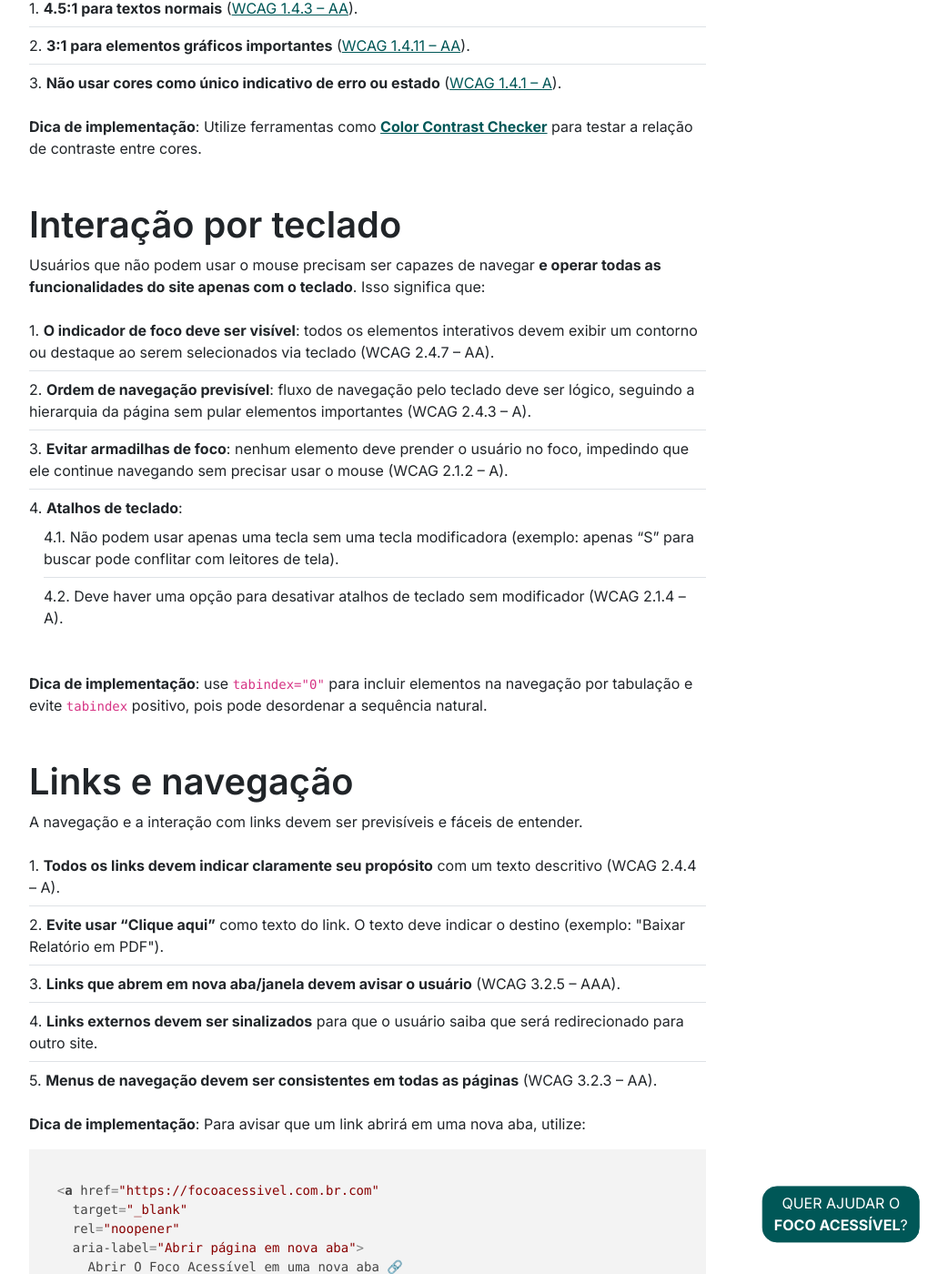
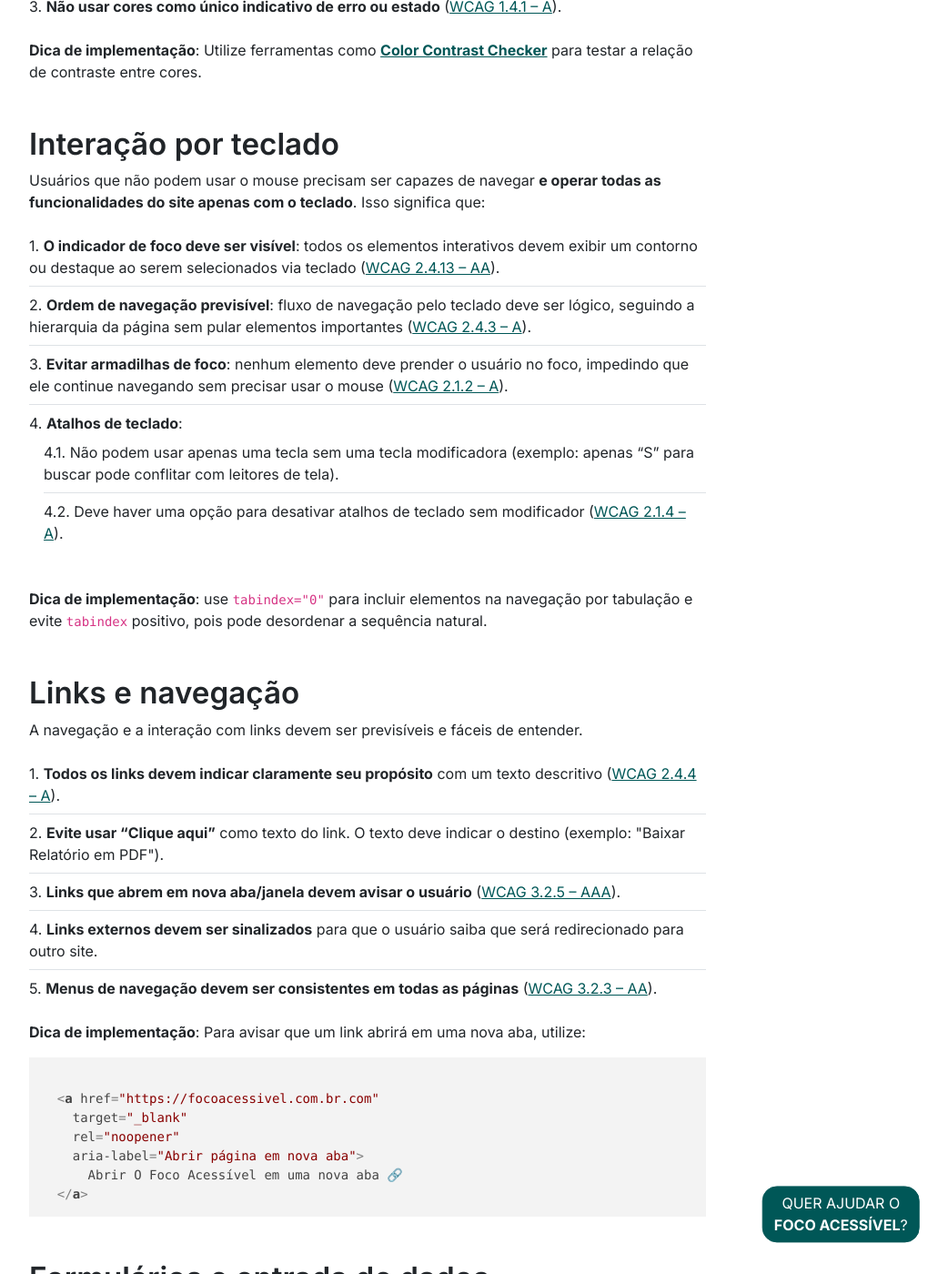
Before and after one commit to wagnerbeethoven/fa_jekyll-theme, a Jekyll site: the page built from _posts/2025-03-17-abnt-nbr-17225-2025-a-nova-norma-de-acessibilidade-digital-no-brasil.html, in a window 1280 px wide and 1400 px high, scrolled down 6241 px. Shown: the whole window at 91% size, without its empty margins (236-1278 px from the left). Built offline with Jekyll 4.4.1, drawn with Linux system fonts in a browser that asks for light colours; nearby versions of some CDN libraries; a script that is not in the unit is left out; comment, search, counter and statistics services are not loaded; some of the changed text lies outside the part shown.

Commit message:
atualização do links da wcag e dos links!

```diff
--- a/_posts/2025-03-17-abnt-nbr-17225-2025-a-nova-norma-de-acessibilidade-digital-no-brasil.html
+++ b/_posts/2025-03-17-abnt-nbr-17225-2025-a-nova-norma-de-acessibilidade-digital-no-brasil.html
@@ -78,7 +78,7 @@ legend: 'Imagem retirada da página <a href="https://jornalistainclusivo.com/bra
 <p><strong>Dica de implementação</strong>: Use <span lang="en">landmarks</span> para navegação eficiente.</p>
 <p>Exemplo: <code class="language-html">&lt;nav&gt;</code> para menus, <code class="language-html">&lt;main&gt;</code> para conteúdo principal, <code class="language-html">&lt;aside&gt;</code> para conteúdos secundários.</p>
 
-<h2>Codificação e marcação semântica</h2>
+<h3>Codificação e marcação semântica</h3>
 <p>A estrutura do código deve ser <strong>compatível com tecnologias assistivas</strong> e seguir as boas práticas de desenvolvimento acessível.</p>
 
 <ul class="list-group mb-3 list-group-flush list-group-numbered">
@@ -95,9 +95,9 @@ legend: 'Imagem retirada da página <a href="https://jornalistainclusivo.com/bra
   &lt;/div&gt;
 </code></pre>
 
-<h2>Tamanho de fonte e espaçamento entre linhas</h2>
+<h3>Tamanho de fonte e espaçamento entre linhas</h3>
 <p>A norma segue as diretrizes da <strong>WCAG 2.2</strong> e define requisitos mínimos para facilitar a leitura e  garantir que o conteúdo seja ajustável conforme a necessidade do usuário.</p>
-<h3>Tamanho de fonte</h3>
+<h4>Tamanho de fonte</h4>
 <ul class="list-group mb-3 list-group-flush list-group-numbered">
   <li class="px-0 list-group-item"><strong>Texto padrão deve ser ajustável sem perda de funcionalidade</strong>: O usuário deve poder aumentar a fonte em <strong>até 200%</strong> sem prejudicar a experiência ou cortar conteúdo (<a href="https://www.w3.org/WAI/WCAG22/Understanding/resize-text">WCAG 1.4.4 – AA</a>). </li>
   <li class="px-0 list-group-item"><strong>Texto em tamanho grande</strong>: O critério para definir um <strong>texto grande</strong> é:
@@ -122,7 +122,7 @@ legend: 'Imagem retirada da página <a href="https://jornalistainclusivo.com/bra
   }
 </code></pre>
 
-<h3>Espaçamento entre linhas e parágrafos</h3>
+<h4>Espaçamento entre linhas e parágrafos</h4>
 <ul class="list-group mb-3 list-group-flush list-group-numbered">
   <li class="px-0 list-group-item"><strong>O espaçamento entre linhas (<code class="language-html">line-height</code>) deve ser no mínimo de 1.5x</strong> o tamanho da fonte. </li>
   <li class="px-0 list-group-item"><strong>O espaçamento entre parágrafos deve ser pelo menos 2x o tamanho da fonte</strong> (<a href="https://www.w3.org/WAI/WCAG22/Understanding/text-spacing">WCAG 1.4.12 – AA</a>). </li>
@@ -141,7 +141,7 @@ legend: 'Imagem retirada da página <a href="https://jornalistainclusivo.com/bra
 </code></pre>
 <p>Isso melhora a legibilidade, especialmente para <strong>pessoas com dislexia e baixa visão</strong>.</p>
 
-<h2>Contraste e cores</h2>
+<h3>Contraste e cores</h3>
 <p>Para garantir legibilidade, a norma exige um <strong>contraste mínimo entre o texto e o fundo</strong>:</p>
 <ul class="list-group mb-3 list-group-flush list-group-numbered">
   <li class="px-0 list-group-item"><strong>4.5:1 para textos normais</strong> (<a href="https://www.w3.org/WAI/WCAG22/Understanding/contrast-minimum">WCAG 1.4.3 – AA</a>).</li>
@@ -151,29 +151,29 @@ legend: 'Imagem retirada da página <a href="https://jornalistainclusivo.com/bra
 
 <p><strong>Dica de implementação</strong>: Utilize ferramentas como <a href="https://coolors.co/contrast-checker" class="fw-bold">Color Contrast Checker</a> para testar a relação de contraste entre cores.</p>
 
-<h2>Interação por teclado</h2>
+<h3>Interação por teclado</h3>
 <p>Usuários que não podem usar o mouse precisam ser capazes de navegar <strong>e operar todas as funcionalidades do site apenas com o teclado</strong>. Isso significa que:</p>
 <ul class="list-group mb-3 list-group-flush list-group-numbered">
-  <li class="px-0 list-group-item"><strong>O indicador de foco deve ser visível</strong>: todos os elementos interativos devem exibir um contorno ou destaque ao serem selecionados via teclado (WCAG 2.4.7 – AA). </li>
-  <li class="px-0 list-group-item"><strong>Ordem de navegação previsível</strong>: fluxo de navegação pelo teclado deve ser lógico, seguindo a hierarquia da página sem pular elementos importantes (WCAG 2.4.3 – A). </li>
-  <li class="px-0 list-group-item"><strong>Evitar armadilhas de foco</strong>: nenhum elemento deve prender o usuário no foco, impedindo que ele continue navegando sem precisar usar o mouse (WCAG 2.1.2 – A). </li>
+  <li class="px-0 list-group-item"><strong>O indicador de foco deve ser visível</strong>: todos os elementos interativos devem exibir um contorno ou destaque ao serem selecionados via teclado (<a href="https://www.w3.org/WAI/WCAG22/Understanding/focus-appearance.html">WCAG 2.4.13 – AA</a>). </li>
+  <li class="px-0 list-group-item"><strong>Ordem de navegação previsível</strong>: fluxo de navegação pelo teclado deve ser lógico, seguindo a hierarquia da página sem pular elementos importantes (<a href="https://www.w3.org/WAI/WCAG22/Understanding/focus-order">WCAG 2.4.3 – A</a>). </li>
+  <li class="px-0 list-group-item"><strong>Evitar armadilhas de foco</strong>: nenhum elemento deve prender o usuário no foco, impedindo que ele continue navegando sem precisar usar o mouse (<a href="https://www.w3.org/WAI/WCAG22/Understanding/no-keyboard-trap">WCAG 2.1.2 – A</a>). </li>
   <li class="px-0 list-group-item"><strong>Atalhos de teclado</strong>:
     <ul class="list-group ps-3 mb-3 list-group-flush list-group-numbered">
       <li class="px-0 list-group-item">Não podem usar apenas uma tecla sem uma tecla modificadora (exemplo: apenas “S” para buscar pode conflitar com leitores de tela).</li>
-      <li class="px-0 list-group-item">Deve haver uma opção para desativar atalhos de teclado sem modificador (WCAG 2.1.4 – A).</li>
+      <li class="px-0 list-group-item">Deve haver uma opção para desativar atalhos de teclado sem modificador (<a href="https://www.w3.org/WAI/WCAG22/Understanding/character-key-shortcuts">WCAG 2.1.4 – A</a>).</li>
     </ul>
   </li>
 </ul>
 <p><strong>Dica de implementação</strong>: use <code class="language-html">tabindex=&quot;0&quot;</code> para incluir elementos na navegação por tabulação e evite <code class="language-html">tabindex</code> positivo, pois pode desordenar a sequência natural.</p>
 
-<h2>Links e navegação</h2>
+<h3>Links e navegação</h3>
 <p>A navegação e a interação com links devem ser previsíveis e fáceis de entender.</p>
 <ul class="list-group mb-3 list-group-flush list-group-numbered">
-  <li class="px-0 list-group-item"><strong>Todos os links devem indicar claramente seu propósito</strong> com um texto descritivo (WCAG 2.4.4 – A). </li>
+  <li class="px-0 list-group-item"><strong>Todos os links devem indicar claramente seu propósito</strong> com um texto descritivo (<a href="https://www.w3.org/WAI/WCAG22/Understanding/link-purpose-in-context">WCAG 2.4.4 – A</a>). </li>
   <li class="px-0 list-group-item"><strong>Evite usar “Clique aqui”</strong> como texto do link. O texto deve indicar o destino (exemplo: &quot;Baixar Relatório em PDF&quot;). </li>
-  <li class="px-0 list-group-item"><strong>Links que abrem em nova aba/janela devem avisar o usuário</strong> (WCAG 3.2.5 – AAA). </li>
+  <li class="px-0 list-group-item"><strong>Links que abrem em nova aba/janela devem avisar o usuário</strong> (<a href="https://www.w3.org/WAI/WCAG22/Understanding/change-on-request">WCAG 3.2.5 – AAA</a>).</li>
   <li class="px-0 list-group-item"><strong>Links externos devem ser sinalizados</strong> para que o usuário saiba que será redirecionado para outro site.</li>
-  <li class="px-0 list-group-item"><strong>Menus de navegação devem ser consistentes em todas as páginas</strong> (WCAG 3.2.3 – AA).</li>
+  <li class="px-0 list-group-item"><strong>Menus de navegação devem ser consistentes em todas as páginas</strong> (<a href="https://www.w3.org/WAI/WCAG22/Understanding/consistent-navigation">WCAG 3.2.3 – AA</a>).</li>
 </ul>
 <p><strong>Dica de implementação</strong>: Para avisar que um link abrirá em uma nova aba, utilize:</p>
 <pre><code class="lang-html">
@@ -185,16 +185,16 @@ legend: 'Imagem retirada da página <a href="https://jornalistainclusivo.com/bra
   &lt;/a&gt;
 </code></pre>
 
-<h2>Formulários e entrada de dados</h2>
+<h3>Formulários e entrada de dados</h3>
 <p>Os formulários precisam ser compreensíveis e operáveis por todos os usuários. Isso inclui:</p>
 <ul class="list-group mb-3 list-group-flush list-group-numbered">
   <li class="px-0 list-group-item"><strong>Todos os campos de formulário devem ter rótulos (<code class="language-html">&lt;label&gt;</code> explicitamente associados ao <code class="language-html">&lt;input&gt;</code>)</strong> (<a href="https://www.w3.org/WAI/WCAG22/Understanding/info-and-relationships">WCAG 1.3.1 – A</a>). </li>
   <li class="px-0 list-group-item"><strong>Campos obrigatórios devem ser identificados antes do envio</strong>, evitando que o usuário descubra o erro apenas ao submeter o formulário. </li>
-  <li class="px-0 list-group-item"><strong>Mensagens de erro devem ser descritivas e sugerir correções</strong> (WCAG 3.3.3 – AA). </li>
+  <li class="px-0 list-group-item"><strong>Mensagens de erro devem ser descritivas e sugerir correções</strong> (<a href="https://www.w3.org/WAI/WCAG22/Understanding/error-suggestion">WCAG 3.3.3 – AA</a>). </li>
   <li class="px-0 list-group-item"><strong>Evite depender apenas de cor para indicar campos com erro</strong>. Deve-se usar também ícones, mensagens de texto e <code class="language-html">aria-describedby</code>. </li>
   <li class="px-0 list-group-item"><strong>Autenticação acessível</strong>:
     <ul class="list-group ps-3 mb-3 list-group-flush list-group-numbered">
-      <li class="px-0 list-group-item">Se houver CAPTCHA, ele deve ter uma alternativa acessível, como um desafio auditivo ou matemático (WCAG 3.3.7 – AA).</li>
+      <li class="px-0 list-group-item">Se houver CAPTCHA, ele deve ter uma alternativa acessível, como um desafio auditivo ou matemático (<a href="https://www.w3.org/WAI/WCAG22/Understanding/redundant-entry.html">WCAG 3.3.7 – A</a>).</li>
       <li class="px-0 list-group-item">Campos de senha devem permitir autenticação por métodos alternativos, como login social ou chaves de acesso. </li>
     </ul>
   </li>
@@ -205,7 +205,7 @@ legend: 'Imagem retirada da página <a href="https://jornalistainclusivo.com/bra
 &lt;input type="email" id="email" name="email"&gt;
 </code></pre>
 
-<h2>Imagens e multimídia</h2>
+<h3>Imagens e multimídia</h3>
 <p>Conteúdos visuais devem ser acessíveis para usuários cegos ou com baixa visão.</p>
 <ul class="list-group mb-3 list-group-flush list-group-numbered">
   <li class="px-0 list-group-item"><strong>Imagens precisam de texto alternativo (<code class="language-html">alt=&quot;&quot;</code>) adequado</strong>:
@@ -214,9 +214,9 @@ legend: 'Imagem retirada da página <a href="https://jornalistainclusivo.com/bra
       <li class="px-0 list-group-item">Se for decorativa, o <code class="language-html">alt</code> deve ser vazio (<code class="language-html">alt=&quot;&quot;</code>).</li>
       <li class="px-0 list-group-item">Imagens complexas, como gráficos, precisam de uma descrição detalhada próxima à imagem.</li>
     </ul>
-  <li class="px-0 list-group-item"><strong>Vídeos devem ter legendas descritivas para usuários surdos</strong> (WCAG 1.2.2 – AA). </li>
-  <li class="px-0 list-group-item"><strong>Audiodescrição obrigatória para vídeos com conteúdo visual importante</strong> (WCAG 1.2.5 – AA).</li>
-  <li class="px-0 list-group-item"><strong>Áudio não pode ser reproduzido automaticamente por mais de 3 segundos, a menos que haja um controle para pausá-lo</strong> (WCAG 1.4.2 – A).</li>
+  <li class="px-0 list-group-item"><strong>Vídeos devem ter legendas descritivas para usuários surdos</strong> (<a href="https://www.w3.org/WAI/WCAG22/Understanding/captions-prerecorded">WCAG 1.2.2 – A</a>). </li>
+  <li class="px-0 list-group-item"><strong>Audiodescrição obrigatória para vídeos com conteúdo visual importante</strong> (<a href="https://www.w3.org/WAI/WCAG22/Understanding/audio-description-prerecorded">WCAG 1.2.5 – AA</a>).</li>
+  <li class="px-0 list-group-item"><strong>Áudio não pode ser reproduzido automaticamente por mais de 3 segundos, a menos que haja um controle para pausá-lo</strong> (<a href="https://www.w3.org/WAI/WCAG22/Understanding/audio-control">WCAG 1.4.2 – A</a>).</li>
 </ul>
 <p><strong>Dica de implementação</strong>: Utilize a API <code class="language-html">track</code> do HTML5 para legendas em vídeos:</p>
 <pre><code class="lang-html">
@@ -226,30 +226,30 @@ legend: 'Imagem retirada da página <a href="https://jornalistainclusivo.com/bra
   &lt;/video&gt;
 </code></pre>
 
-<h3>Uso de mídia sincronizada (áudio e vídeo ao vivo)</h3>
+<h4>Uso de mídia sincronizada (áudio e vídeo ao vivo)</h4>
 <p>Conteúdos multimídia ao vivo também devem ser acessíveis.</p>
 <ul class="list-group mb-3 list-group-flush list-group-numbered">
-  <li class="px-0 list-group-item"><strong>Legendas obrigatórias para transmissões ao vivo</strong> (WCAG 1.2.4 – AA).</li>
-  <li class="px-0 list-group-item"><strong>Transcrição obrigatória para áudios e vídeos gravados</strong> (WCAG 1.2.1 – A). </li>
-  <li class="px-0 list-group-item"><strong>Audiodescrição recomendada para vídeos com informações visuais importantes</strong> (WCAG 1.2.5 – AA).</li>
+  <li class="px-0 list-group-item"><strong>Legendas obrigatórias para transmissões ao vivo</strong> (<a href="https://www.w3.org/WAI/WCAG22/Understanding/captions-live">WCAG 1.2.4 – AA</a>).</li>
+  <li class="px-0 list-group-item"><strong>Transcrição obrigatória para áudios e vídeos gravados</strong> (<a href="- [ ] 1.2.1 - Apenas áudio e apenas vídeo (pré-gravado) https://www.w3.org/WAI/WCAG22/Understanding/audio-only-and-video-only-prerecorded">WCAG 1.2.1 – A</a>). </li>
+  <li class="px-0 list-group-item"><strong>Audiodescrição recomendada para vídeos com informações visuais importantes</strong> (<a href="https://www.w3.org/WAI/WCAG22/Understanding/audio-description-prerecorded">WCAG 1.2.5 – AA</a>).</li>
 </ul>
 <p><strong>Dica de implementação</strong>: Se você faz lives, pode usar serviços como <a href="https://support.google.com/youtube/answer/3068031?hl=pt-BR&sjid=370227882928001301-SA" class="fw-bold" lang="en">YouTube Live Closed Captions</a> para legendas automáticas.</p>
 
-<h2>Tempo e animações</h2>
+<h3>Tempo e animações</h3>
 <ul class="list-group mb-3 list-group-flush list-group-numbered">
-  <li class="px-0 list-group-item"><strong>Usuários devem poder ajustar ou desativar limites de tempo</strong> (WCAG 2.2.1 – A). </li>
-  <li class="px-0 list-group-item"><strong>Flashes intermitentes não podem ultrapassar 3 piscadas por segundo</strong> para evitar gatilhos de epilepsia (WCAG 2.3.1 – A). </li>
-  <li class="px-0 list-group-item"><strong>Usuários devem poder pausar, interromper ou ocultar animações automáticas.</strong> (WCAG 2.2.2 – AA)</li>
+  <li class="px-0 list-group-item"><strong>Usuários devem poder ajustar ou desativar limites de tempo</strong> (<a href="https://www.w3.org/WAI/WCAG22/Understanding/pause-stop-hide">WCAG 2.2.1 – A</a>). </li>
+  <li class="px-0 list-group-item"><strong>Flashes intermitentes não podem ultrapassar 3 piscadas por segundo</strong> para evitar gatilhos de epilepsia (<a href="https://www.w3.org/WAI/WCAG22/Understanding/three-flashes-or-below-threshold">WCAG 2.3.1 – A</a>). </li>
+  <li class="px-0 list-group-item"><strong>Usuários devem poder pausar, interromper ou ocultar animações automáticas.</strong> (<a href="https://www.w3.org/WAI/WCAG22/Understanding/pause-stop-hide">WCAG 2.2.2 – A</a>)</li>
 </ul>
 <p><strong>Dica de implementação</strong>: Para evitar desconforto, <strong>reduza movimentos excessivos</strong> no design e sempre ofereça um botão de pausa para animações.
 
-<h2 id="tamanho-e-rea-de-clique-dos-bot-es">Tamanho e área de clique dos botões</h2>
+<h3>Tamanho e área de clique dos botões</h3>
 <p>A norma determina que os botões e elementos interativos sejam de tamanho adequado para facilitar o toque e o clique, especialmente em dispositivos móveis.</p>
 
-<h3>Tamanho mínimo de botões e elementos interativos</h3>
+<h4>Tamanho mínimo de botões e elementos interativos</h4>
 <ul class="list-group mb-3 list-group-flush list-group-numbered">
-  <li class="px-0 list-group-item"><strong>O tamanho mínimo para elementos clicáveis é de 24px x 24px</strong> (WCAG 2.5.8 – AA). </li>
-  <li class="px-0 list-group-item"><strong>O recomendado para uma melhor experiência é 44px x 44px</strong> (WCAG 2.5.5 – AAA). </li>
+  <li class="px-0 list-group-item"><strong>O tamanho mínimo para elementos clicáveis é de 24px x 24px</strong> (<a href="https://www.w3.org/WAI/WCAG22/Understanding/target-size-minimum.html">WCAG 2.5.8 – AA</a>). </li>
+  <li class="px-0 list-group-item"><strong>O recomendado para uma melhor experiência é 44px x 44px</strong> (<a href="https://www.w3.org/WAI/WCAG22/Understanding/target-size-enhanced.html">WCAG 2.5.5 – AAA</a>). </li>
   <li class="px-0 list-group-item"><strong>Se o botão for menor que 44px, ele deve ter espaçamento externo suficiente</strong> para evitar toques acidentais.</li>
 </ul>
 <p><strong>Dica de implementação</strong>: Certifique-se de que <strong>botões tenham uma área de toque adequada</strong>, especialmente em dispositivos móveis:</p>
@@ -271,7 +271,7 @@ legend: 'Imagem retirada da página <a href="https://jornalistainclusivo.com/bra
 </code></pre>
 <p>Isso evita que botões fiquem muito próximos, dificultando a interação para <strong>usuários com mobilidade reduzida</strong>.</p>
 
-<h3>Área de clique e espaçamento dos botões</h3>
+<h4>Área de clique e espaçamento dos botões</h4>
 <ul class="list-group mb-3 list-group-flush list-group-numbered">
   <li class="px-0 list-group-item"><strong>Botões devem ter uma área de clique grande o suficiente</strong> para evitar erros de toque. </li>
   <li class="px-0 list-group-item"><strong>Não usar apenas ícones como botões</strong>, sem um <strong>rótulo acessível (<code class="language-html">aria-label</code> ou <code class="language-html">title</code>)</strong>. </li>
@@ -283,16 +283,16 @@ legend: 'Imagem retirada da página <a href="https://jornalistainclusivo.com/bra
 </code></pre>
 <p>Isso garante que leitores de tela anunciem corretamente a função do botão.</p>
 
-<h2>Autenticação e Segurança</h2>
+<h3>Autenticação e Segurança</h3>
 <p>Usuários devem conseguir se autenticar sem barreiras desnecessárias.</p>
 <ul class="list-group mb-3 list-group-flush list-group-numbered">
-  <li class="px-0 list-group-item"><strong>Evitar testes de função cognitiva</strong>, como desafios baseados em memorização ou cálculos (WCAG 3.3.7 – AA). </li>
+  <li class="px-0 list-group-item"><strong>Evitar testes de função cognitiva</strong>, como desafios baseados em memorização ou cálculos (<a href="https://www.w3.org/WAI/WCAG22/Understanding/redundant-entry.html">WCAG 3.3.7 – A</a>). </li>
   <li class="px-0 list-group-item"><strong>CAPTCHAs devem ter alternativas acessíveis</strong>, como desafios auditivos ou perguntas simples. </li>
   <li class="px-0 list-group-item"><strong>Autenticação sem exigência de lembrar senha</strong>: Opções como login por e-mail ou biometria devem estar disponíveis.</li>
 </ul>
 <p><strong>Dica de implementação</strong>: Se for necessário usar CAPTCHA, forneça alternativas como um código enviado por e-mail.</p>
 
-<h2>Desempenho funcional e adaptação para diferentes usuários</h2>
+<h3>Desempenho funcional e adaptação para diferentes usuários</h3>
 <p>A experiência deve ser acessível para usuários com diferentes necessidades, incluindo:</p>
 <ul class="list-group mb-3 list-group-flush list-group-numbered">
   <li class="px-0 list-group-item"><strong>Navegação sem visão</strong>: Leitores de tela devem ser capazes de descrever todo o conteúdo. </li>
@@ -303,7 +303,7 @@ legend: 'Imagem retirada da página <a href="https://jornalistainclusivo.com/bra
 </ul>
 <p><strong>Dica de implementação</strong>: Teste o site usando apenas o <strong>teclado e um leitor de tela</strong> como o NVDA ou VoiceOver.</p>
 
-<h1>Por que essa norma é um marco importante?</h1>
+<h2>Por que essa norma é um marco importante?</h2>
 <p>A publicação da <strong>ABNT NBR 17225:2025</strong> representa um avanço fundamental na acessibilidade digital no Brasil. Ela reforça a necessidade de pensar na diversidade dos usuários, desde pessoas com deficiência até aquelas com limitações temporárias ou situacionais.</p>
 <p>Além disso, sua adoção favorece <strong>a inovação e a responsabilidade social das empresas</strong>, garantindo que mais pessoas tenham autonomia no uso de produtos digitais.</p>
 <p>Para desenvolvedores, designers e gestores, essa norma não deve ser vista apenas como uma obrigação, mas como <strong>um guia para a criação de experiências mais inclusivas e eficientes</strong>.</p>
```
Also changed, not shown: other parts of _posts/2025-03-17-abnt-nbr-17225-2025-a-nova-norma-de-acessibilidade-digital-no-brasil.html (+2 -2 lines), 1 other file.
